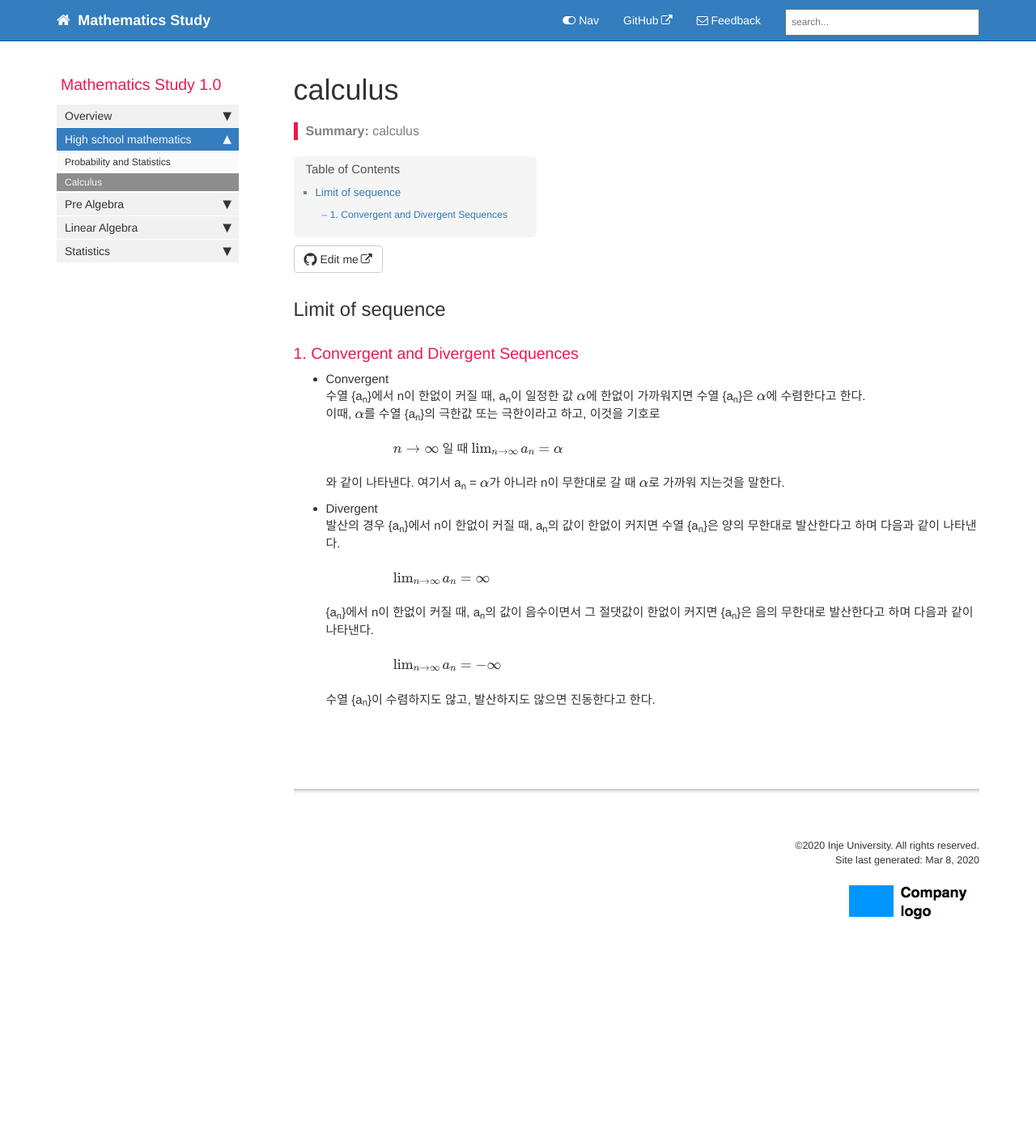
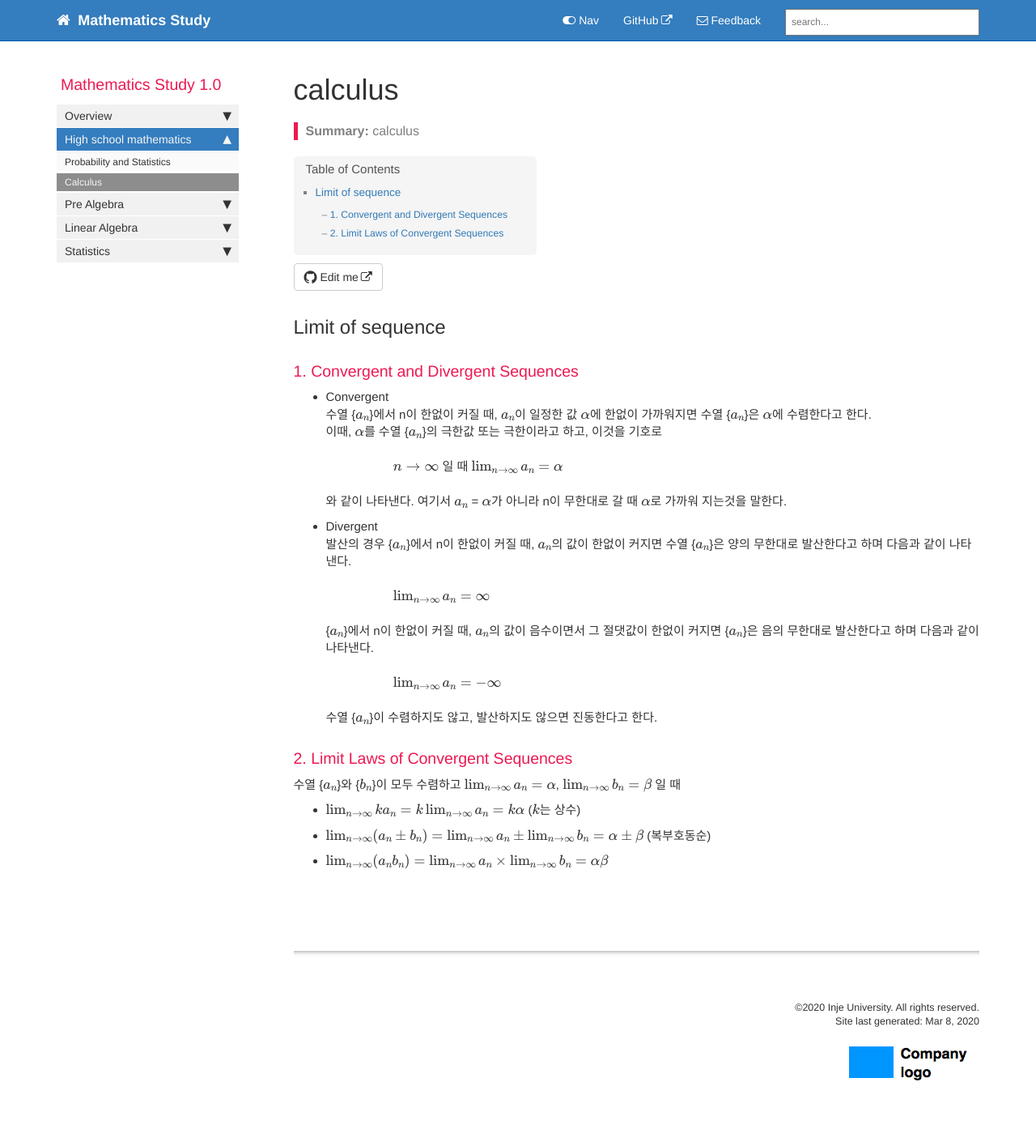
Before and after one commit to jongeunShin95/mathematics-study, a Jekyll site: the page built from pages/mydoc/mydoc_calculus.md, in a window 1280 px wide. Shown: the whole page at 81% size. Built offline with Jekyll 4.4.1, drawn with Linux system fonts in a browser that asks for light colours; formulas are drawn with MathJax 3; comment, search, counter and statistics services are not loaded; before the commit the page ends 1211 px from its top, so only the background shows below that.

Commit message:
add Limit Laws of Convergent Sequences

```diff
--- a/pages/mydoc/mydoc_calculus.md
+++ b/pages/mydoc/mydoc_calculus.md
@@ -14,19 +14,26 @@ use_math: true
 ### 1. Convergent and Divergent Sequences
 
 * Convergent <br>
-수열 {a<sub>n</sub>}에서 n이 한없이 커질 때, a<sub>n</sub>이 일정한 값 $\alpha$에 한없이 가까워지면 수열 {a<sub>n</sub>}은 $\alpha$에 수렴한다고 한다. <br>이때, $\alpha$를 수열 {a<sub>n</sub>}의 극한값 또는 극한이라고 하고, 이것을 기호로
+수열 {$a_n$}에서 n이 한없이 커질 때, $a_n$이 일정한 값 $\alpha$에 한없이 가까워지면 수열 {$a_n$}은 $\alpha$에 수렴한다고 한다. <br>이때, $\alpha$를 수열 {$a_n$}의 극한값 또는 극한이라고 하고, 이것을 기호로
 <br><br>
 &nbsp;&nbsp;&nbsp;&nbsp;&nbsp;&nbsp;&nbsp;&nbsp;&nbsp;&nbsp;&nbsp;&nbsp;&nbsp;&nbsp;&nbsp;&nbsp;&nbsp;&nbsp;&nbsp;&nbsp;${n \to \infty}$ 일 때 $\lim_{n \to \infty}a_n = \alpha$
 <br><br>
-와 같이 나타낸다. 여기서 a<sub>n</sub> = $\alpha$가 아니라 n이 무한대로 갈 때 $\alpha$로 가까워 지는것을 말한다.
+와 같이 나타낸다. 여기서 $a_n$ = $\alpha$가 아니라 n이 무한대로 갈 때 $\alpha$로 가까워 지는것을 말한다.
 
 * Divergent <br>
-발산의 경우 {a<sub>n</sub>}에서 n이 한없이 커질 때, a<sub>n</sub>의 값이 한없이 커지면 수열 {a<sub>n</sub>}은 양의 무한대로 발산한다고 하며 다음과 같이 나타낸다.
+발산의 경우 {$a_n$}에서 n이 한없이 커질 때, $a_n$의 값이 한없이 커지면 수열 {$a_n$}은 양의 무한대로 발산한다고 하며 다음과 같이 나타낸다.
 <br><br>
 &nbsp;&nbsp;&nbsp;&nbsp;&nbsp;&nbsp;&nbsp;&nbsp;&nbsp;&nbsp;&nbsp;&nbsp;&nbsp;&nbsp;&nbsp;&nbsp;&nbsp;&nbsp;&nbsp;&nbsp;$\lim_{n \to \infty}a_n = \infty$
 <br><br>
-{a<sub>n</sub>}에서 n이 한없이 커질 때, a<sub>n</sub>의 값이 음수이면서 그 절댓값이 한없이 커지면 {a<sub>n</sub>}은 음의 무한대로 발산한다고 하며 다음과 같이 나타낸다.
+{$a_n$}에서 n이 한없이 커질 때, $a_n$의 값이 음수이면서 그 절댓값이 한없이 커지면 {$a_n$}은 음의 무한대로 발산한다고 하며 다음과 같이 나타낸다.
 <br><br>
 &nbsp;&nbsp;&nbsp;&nbsp;&nbsp;&nbsp;&nbsp;&nbsp;&nbsp;&nbsp;&nbsp;&nbsp;&nbsp;&nbsp;&nbsp;&nbsp;&nbsp;&nbsp;&nbsp;&nbsp;$\lim_{n \to \infty}a_n = -\infty$
 <br><br>
-수열 {a<sub>n</sub>}이 수렴하지도 않고, 발산하지도 않으면 진동한다고 한다.
+수열 {$a_n$}이 수렴하지도 않고, 발산하지도 않으면 진동한다고 한다.
+
+### 2. Limit Laws of Convergent Sequences
+
+수열 {$a_n$}와 {$b_n$}이 모두 수렴하고 $\lim_{n \to \infty}a_n = \alpha$, $\lim_{n \to \infty}b_n = \beta$ 일 때 <br>
+* $\lim_{n \to \infty}ka_n = k\lim_{n \to \infty}a_n = k\alpha$ ($k$는 상수)
+* $\lim_{n \to \infty}(a_n \pm b_n) = \lim_{n \to \infty}a_n \pm \lim_{n \to \infty}b_n = \alpha \pm \beta$ (복부호동순)
+* $\lim_{n \to \infty}(a_n b_n) = \lim_{n \to \infty}a_n \times \lim_{n \to \infty}b_n = \alpha\beta$
```
